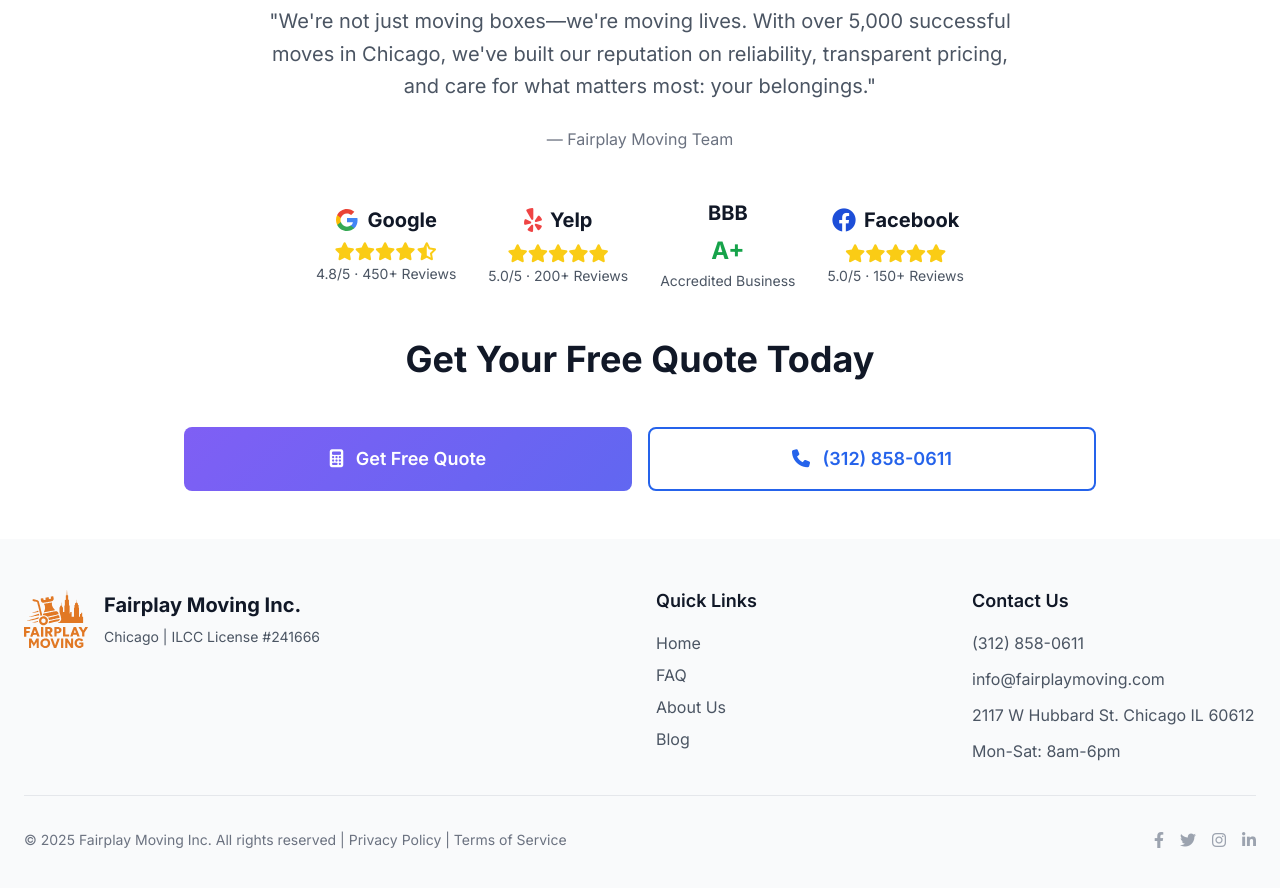
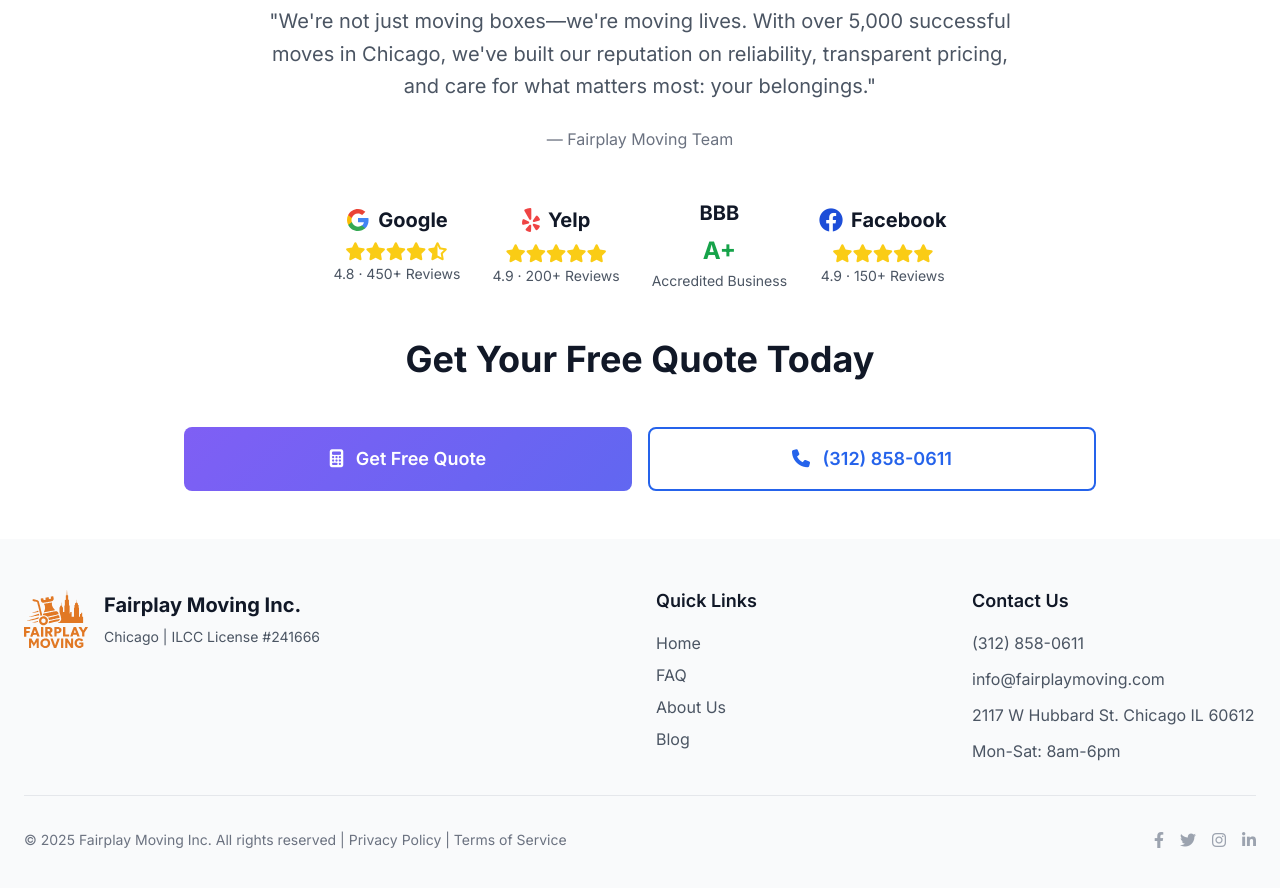
Before and after one commit to andreacarpini/fair_2, a Jekyll site: the page built from index.html, in a window 1280 px wide and 900 px high, scrolled down 5266 px. Shown: the top 888 px of the window. Built offline with Jekyll 4.4.1, drawn with Linux system fonts in a browser that asks for light colours; nearby versions of some CDN libraries; the list of posts is cut into pages by our own code.

Commit message:
almost v2

```diff
--- a/_layouts/default.html
+++ b/_layouts/default.html
@@ -271,7 +271,7 @@
 
                 <!-- Desktop Navigation -->
                 <div class="hidden md:flex items-center space-x-8">
-                    <a href="/" class="text-white hover:text-gray-200 font-medium transition-colors">Home</a>
+                    <a href="" class="text-white hover:text-gray-200 font-medium transition-colors">Home</a>
                     <a href="#faq" class="text-white hover:text-gray-200 font-medium transition-colors">FAQ</a>
                     <a href="#about" class="text-white hover:text-gray-200 font-medium transition-colors">About Us</a>
 
@@ -305,7 +305,7 @@
             </button>
         </div>
         <div class="space-y-4">
-            <a href="/" class="block text-white hover:text-gray-200 font-medium py-2">Home</a>
+            <a href="" class="block text-white hover:text-gray-200 font-medium py-2">Home</a>
             <a href="#faq" class="block text-white hover:text-gray-200 font-medium py-2">FAQ</a>
             <a href="#about" class="block text-white hover:text-gray-200 font-medium py-2">About Us</a>
 
@@ -345,7 +345,7 @@
             <div>
                 <h4 class="text-lg font-semibold text-gray-900 mb-4">Quick Links</h4>
                 <ul class="space-y-2">
-                    <li><a href="/" class="text-gray-600 hover:text-blue-600 transition-colors">Home</a></li>
+                    <li><a href="" class="text-gray-600 hover:text-blue-600 transition-colors">Home</a></li>
                     <li><a href="#faq" class="text-gray-600 hover:text-blue-600 transition-colors">FAQ</a></li>
                     <li><a href="#about" class="text-gray-600 hover:text-blue-600 transition-colors">About Us</a></li>
 
--- a/index.html
+++ b/index.html
@@ -549,7 +549,7 @@ description: "Licensed and insured moving company in Chicago. Local and long-dis
                     <i class="fas fa-star"></i>
                     <i class="fas fa-star-half-alt"></i>
                 </div>
-                <p class="text-gray-600 text-sm mt-1">4.8/5 · 450+ Reviews</p>
+                <p class="text-gray-600 text-sm mt-1">4.8 · 450+ Reviews</p>
             </div>
 
             <!-- Yelp -->
@@ -565,7 +565,7 @@ description: "Licensed and insured moving company in Chicago. Local and long-dis
                     <i class="fas fa-star"></i>
                     <i class="fas fa-star"></i>
                 </div>
-                <p class="text-gray-600 text-sm mt-1">5.0/5 · 200+ Reviews</p>
+                <p class="text-gray-600 text-sm mt-1">4.9 · 200+ Reviews</p>
             </div>
 
             <!-- BBB -->
@@ -590,7 +590,7 @@ description: "Licensed and insured moving company in Chicago. Local and long-dis
                     <i class="fas fa-star"></i>
                     <i class="fas fa-star"></i>
                 </div>
-                <p class="text-gray-600 text-sm mt-1">5.0/5 · 150+ Reviews</p>
+                <p class="text-gray-600 text-sm mt-1">4.9 · 150+ Reviews</p>
             </div>
         </div>
     </div>
```
Also changed, not shown: 8 other files.
